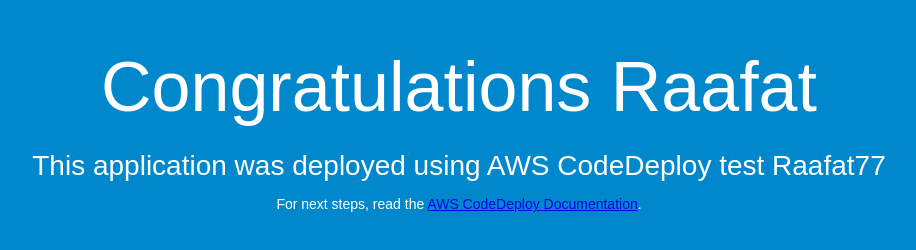
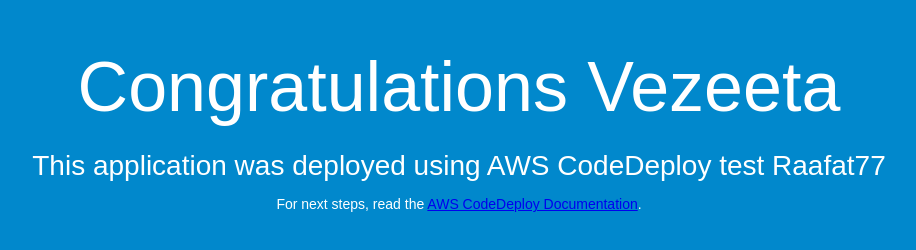
Before and after one commit to raafat1983/CodeDeployGitHubDemo, a plain HTML site: page index.html in a window 1280 px wide. Shown: the whole page, without its empty margins (181-1097 px from the left). Drawn offline with Linux system fonts and the light colour scheme.

Commit message:
Update index.html

```diff
--- a/index.html
+++ b/index.html
@@ -26,7 +26,7 @@
 </head>
 <body>
   <div align="center">
-    <h1>Congratulations Raafat</h1>
+    <h1>Congratulations Vezeeta</h1>
     <h2>This application was deployed using AWS CodeDeploy test Raafat77</h2>
     <p>For next steps, read the <a href="http://aws.amazon.com/documentation/codedeploy">AWS CodeDeploy Documentation</a>.</p>
   </div>
```
